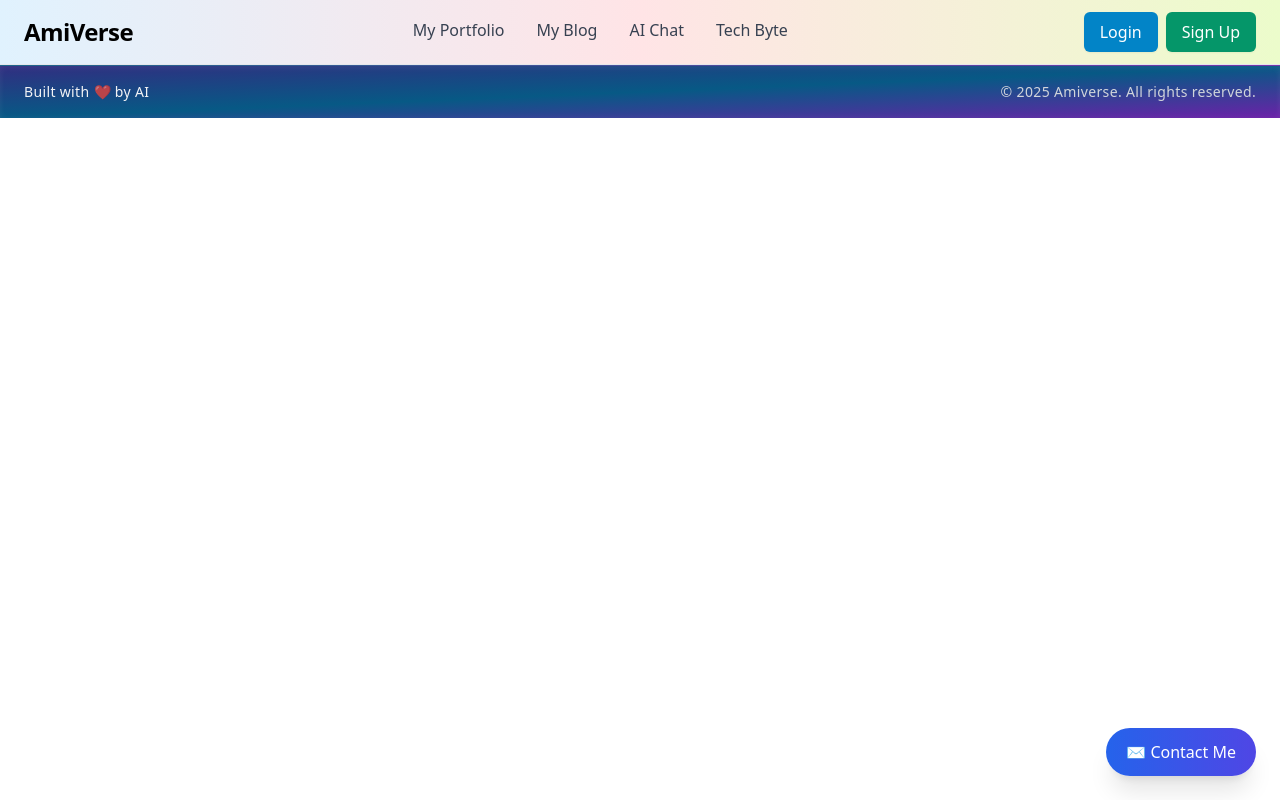
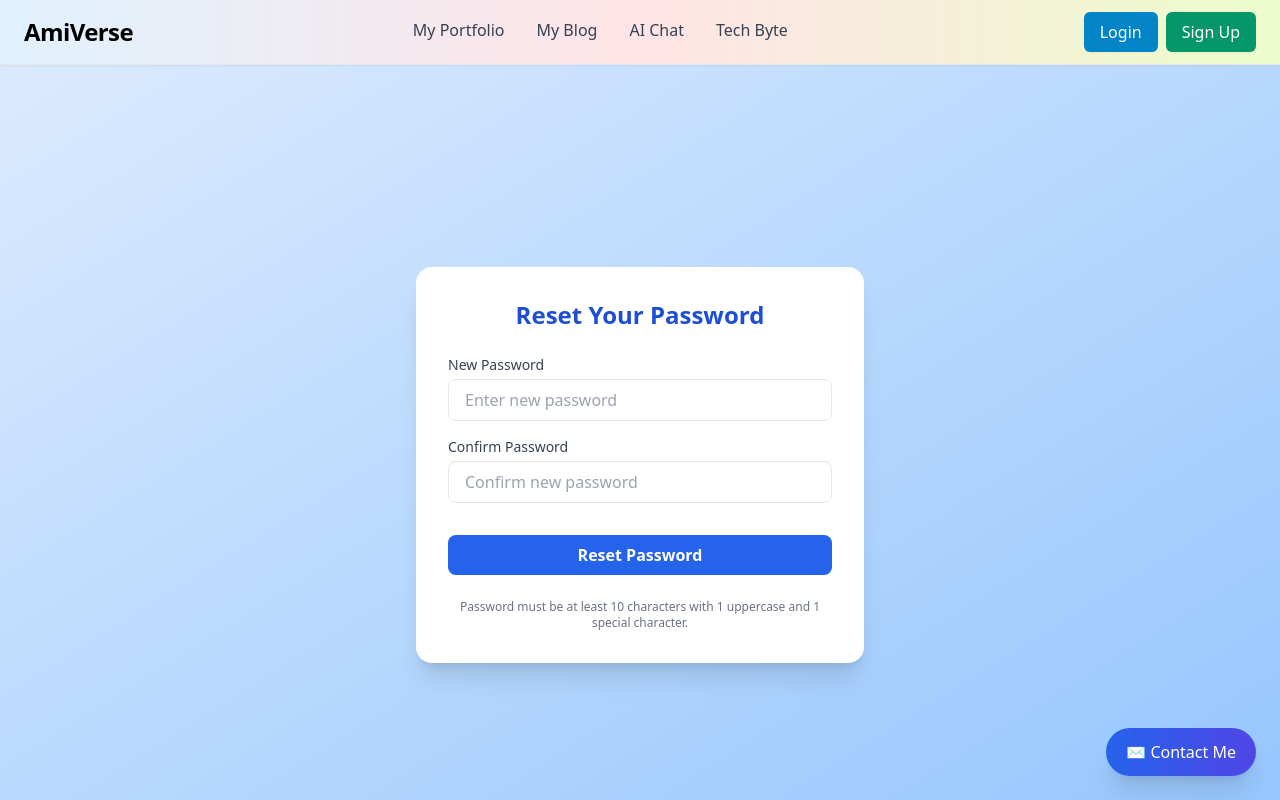
Before and after one commit to amritanshu99/amiwrites-UI, a React (Create React App) app: page /reset-password/1 in a window 1280 px wide. Built offline with nearby package versions, Linux system fonts and the light colour scheme.

Commit message:
Reset password changes from UI

```diff
--- a/src/App.jsx
+++ b/src/App.jsx
@@ -11,7 +11,7 @@ import TechByte from "./pages/TechByte";
 import ContactMeButton from "./components/ContactMeButton";
 import { ToastContainer } from "react-toastify";
 import Loader from "./components/Loader";
-
+import ResetPasswordPage from "./pages/ResetPasswordPage";
 const App = () => {
   const [isLoading, setIsLoading] = useState(false); // Loading state in parent
 
@@ -46,6 +46,8 @@ const App = () => {
         <Route path="/add-blog" element={<AddBlogDetails />} />
         <Route path="/blogs/:id" element={<BlogsDetails />} />
         <Route path="/tech-byte" element={<TechByte />} />
+        <Route path="/reset-password/:id" element={<ResetPasswordPage />} />
+
       </Routes>
 
       <ContactMeButton />
--- a/src/components/LoginModal.jsx
+++ b/src/components/LoginModal.jsx
@@ -2,9 +2,9 @@ import { useState, useEffect } from "react";
 import axios from "axios";
 import Modal from "./Modal";
 import ResetPasswordForm from "./ResetPasswordForm";
-import Loader from "./Loader";                // import Loader
-import { toast } from "react-toastify";
-import 'react-toastify/dist/ReactToastify.css';
+import Loader from "./Loader";
+import { toast, ToastContainer } from "react-toastify";
+import "react-toastify/dist/ReactToastify.css";
 
 export default function LoginModal({ isOpen, onClose }) {
   const [username, setUsername] = useState("");
@@ -12,7 +12,7 @@ export default function LoginModal({ isOpen, onClose }) {
   const [error, setError] = useState("");
   const [showResetForm, setShowResetForm] = useState(false);
   const [info, setInfo] = useState("");
-  const [isLoading, setIsLoading] = useState(false);  // loading state
+  const [isLoading, setIsLoading] = useState(false);
 
   useEffect(() => {
     if (!isOpen) {
@@ -34,7 +34,7 @@ export default function LoginModal({ isOpen, onClose }) {
       return;
     }
 
-    setIsLoading(true);   // start loader
+    setIsLoading(true);
     try {
       const response = await axios.post(
         "https://amiwrites-backend-app-1.onrender.com/api/auth/login",
@@ -49,13 +49,12 @@ export default function LoginModal({ isOpen, onClose }) {
 
       toast.success("Login successful! Welcome back.");
       onClose();
-
     } catch (err) {
       const message =
         err.response?.data?.message || err.message || "Invalid username or password";
       setError(message);
     } finally {
-      setIsLoading(false);  // stop loader
+      setIsLoading(false);
     }
   };
 
@@ -63,13 +62,16 @@ export default function LoginModal({ isOpen, onClose }) {
     setError("");
     setInfo("");
     try {
-      await axios.post("https://amiwrites-backend-app-1.onrender.com/api/auth/reset-password", { email });
-      setInfo("Reset link sent to your email.");
+      await axios.post("https://amiwrites-backend-app-1.onrender.com/api/auth/request-reset", { email });
+
+      toast.success("Reset link sent. Check your email.");
       setShowResetForm(false);
+      onClose(); // Close modal on success
     } catch (err) {
       const message =
         err.response?.data?.message || err.message || "Failed to send reset link";
       setError(message);
+      toast.error("Failed to send reset link.");
     }
   };
 
@@ -80,11 +82,10 @@ export default function LoginModal({ isOpen, onClose }) {
   };
 
   return (
+    <>
       <Modal
         isOpen={isOpen}
-      onClose={() => {
-        onClose();
-      }}
+        onClose={onClose}
         title={showResetForm ? "Reset Password" : "Login"}
       >
         {showResetForm ? (
@@ -135,7 +136,7 @@ export default function LoginModal({ isOpen, onClose }) {
               >
                 Login
               </button>
-            {isLoading && <Loader />}  {/* Loader shown next to button */}
+              {isLoading && <Loader />}
             </div>
 
             <div className="text-center">
@@ -154,5 +155,9 @@ export default function LoginModal({ isOpen, onClose }) {
           </div>
         )}
       </Modal>
+
+      {/* Toast container to render toasts */}
+      <ToastContainer position="top-right" autoClose={4000} />
+    </>
   );
 }
--- /dev/null
+++ b/src/components/ResetPasswordPageDetails.jsx
@@ -0,0 +1,102 @@
+import React, { useState } from "react";
+import { useParams } from "react-router-dom";
+import axios from "axios";
+import { toast, ToastContainer } from "react-toastify";
+import "react-toastify/dist/ReactToastify.css";
+
+export default function ResetPasswordPageDetails() {
+  const { id } = useParams(); // token from URL
+
+  const [password, setPassword] = useState("");
+  const [confirmPassword, setConfirmPassword] = useState("");
+  const [loading, setLoading] = useState(false);
+
+  const validatePassword = (pwd) => {
+    return (
+      pwd.length >= 10 &&
+      /[A-Z]/.test(pwd) &&
+      /[^A-Za-z0-9]/.test(pwd)
+    );
+  };
+
+  const handleSubmit = async (e) => {
+    e.preventDefault();
+
+    if (!validatePassword(password)) {
+      toast.error("Password must be 10+ characters, include an uppercase & special character.");
+      return;
+    }
+
+    if (password !== confirmPassword) {
+      toast.error("Passwords do not match.");
+      return;
+    }
+
+    setLoading(true);
+    try {
+      await axios.post("https://amiwrites-backend-app-1.onrender.com/api/auth/reset", {
+        password,
+        token: id,
+      });
+
+      toast.success("Password reset successful! Please login.");
+      setPassword("");
+      setConfirmPassword("");
+    } catch (err) {
+      toast.error(err.response?.data?.message || "Failed to reset password.");
+    } finally {
+      setLoading(false);
+    }
+  };
+
+  return (
+    <div className="min-h-screen flex items-center justify-center bg-gradient-to-br from-blue-100 to-blue-300 px-4">
+      <div className="max-w-md w-full bg-white p-8 rounded-2xl shadow-xl space-y-6">
+        <h2 className="text-2xl font-bold text-center text-blue-700">Reset Your Password</h2>
+        <form onSubmit={handleSubmit} className="space-y-4">
+          <div>
+            <label className="block mb-1 text-sm text-gray-700 font-medium">
+              New Password
+            </label>
+            <input
+              type="password"
+              value={password}
+              onChange={(e) => setPassword(e.target.value)}
+              placeholder="Enter new password"
+              className="w-full px-4 py-2 border rounded-lg focus:ring-2 focus:ring-blue-500 focus:outline-none"
+              required
+            />
+          </div>
+          <div>
+            <label className="block mb-1 text-sm text-gray-700 font-medium">
+              Confirm Password
+            </label>
+            <input
+              type="password"
+              value={confirmPassword}
+              onChange={(e) => setConfirmPassword(e.target.value)}
+              placeholder="Confirm new password"
+              className="w-full px-4 py-2 border rounded-lg focus:ring-2 focus:ring-blue-500 focus:outline-none"
+              required
+            />
+          </div>
+          <div className="pt-4">
+            <button
+              type="submit"
+              disabled={loading}
+              className={`w-full py-2 px-4 rounded-lg text-white font-semibold transition ${
+                loading ? "bg-blue-400 cursor-not-allowed" : "bg-blue-600 hover:bg-blue-700"
+              }`}
+            >
+              {loading ? "Resetting..." : "Reset Password"}
+            </button>
+          </div>
+        </form>
+        <p className="text-xs text-gray-500 text-center mt-2">
+          Password must be at least 10 characters with 1 uppercase and 1 special character.
+        </p>
+      </div>
+      <ToastContainer position="top-right" autoClose={4000} />
+    </div>
+  );
+}
--- /dev/null
+++ b/src/pages/ResetPasswordPage.jsx
@@ -0,0 +1,12 @@
+import ResetPasswordPageDetails from '../components/ResetPasswordPageDetails';
+
+
+const ResetPasswordPage = () => {
+  return (
+    <div>
+      <ResetPasswordPageDetails />
+    </div>
+  );
+};
+
+export default ResetPasswordPage;
```
Also changed, not shown: src/components/Footer.jsx (indentation only), 1 other file (tests, documents, lock files or other folders). Lines whose indentation alone changed are shown as unchanged.
